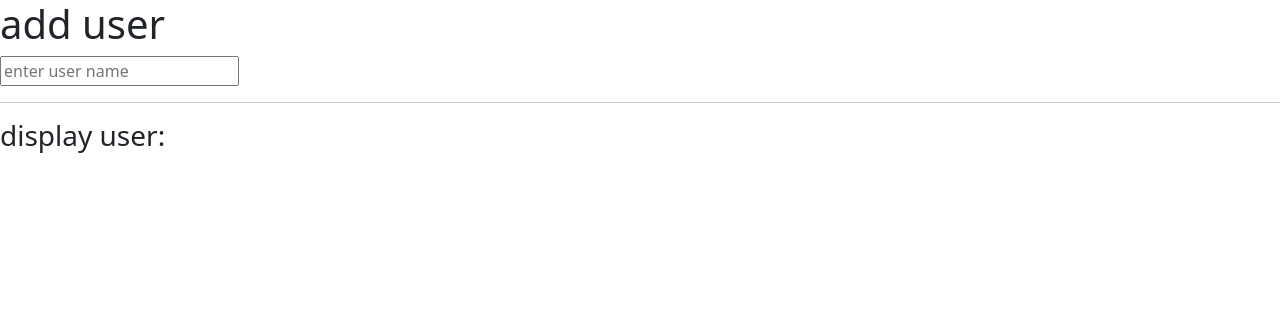
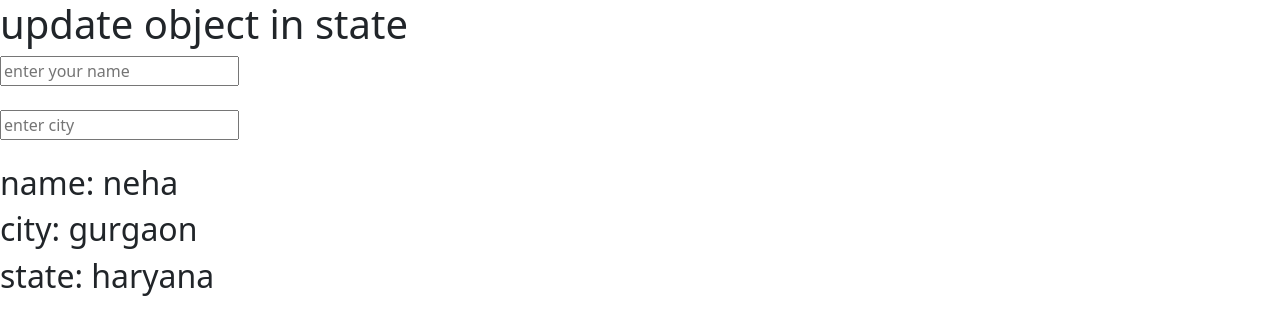
Before and after one commit to yahoowecanwork2/tic-tac-toe-, a React (Vite) app in the folder nehareact/: page / in a window 1280 px wide. Shown: the top 334 px of the page. Built offline with nearby package versions, Linux system fonts and the light colour scheme.

Commit message:
update object in react

```diff
--- a/nehareact/src/App.jsx
+++ b/nehareact/src/App.jsx
@@ -1,12 +1,13 @@
 import Derived from "./dervied";
 import Lift from "./liftupstate";
+import Upobj from "./updateobject";
 import Form from "./useformstatus";
 import Tranistion from "./useTranisyion";
 function App() {
 
   return (
     <div >
-      <Lift />
+      <Upobj />
 
 
     </div >
--- /dev/null
+++ b/nehareact/src/updateobject.jsx
@@ -0,0 +1,38 @@
+import { useState } from "react";
+
+function Upobj() {
+    const [data, setData] = useState({
+        name: "neha",
+        address: {
+            city: "gurgaon",
+            state: "haryana",
+        }
+    })
+    const handleName = (val) => {
+        data.name = val;
+        setData({ ...data });
+    }
+    const handleCity = (city) => {
+        data.address.city = city;
+        setData({ ...data, address: { ...data.address, city } });
+    }
+    return (
+        <div >
+            <h1>update object in state</h1>
+            <input type="text" onChange={(event) => handleName(event.target.value)}
+                placeholder="enter your name" />
+            <br /> <br />
+            <input type="text" onChange={(event) => handleCity(event.target.value)}
+                placeholder="enter city" />
+            <br /> <br />
+            <h2>name: {data.name}</h2>
+            <h2>city: {data.address.city}</h2>
+            <h2>state: {data.address.state}</h2>
+
+
+        </div >
+    )
+}
+
+
+export default Upobj;
```
